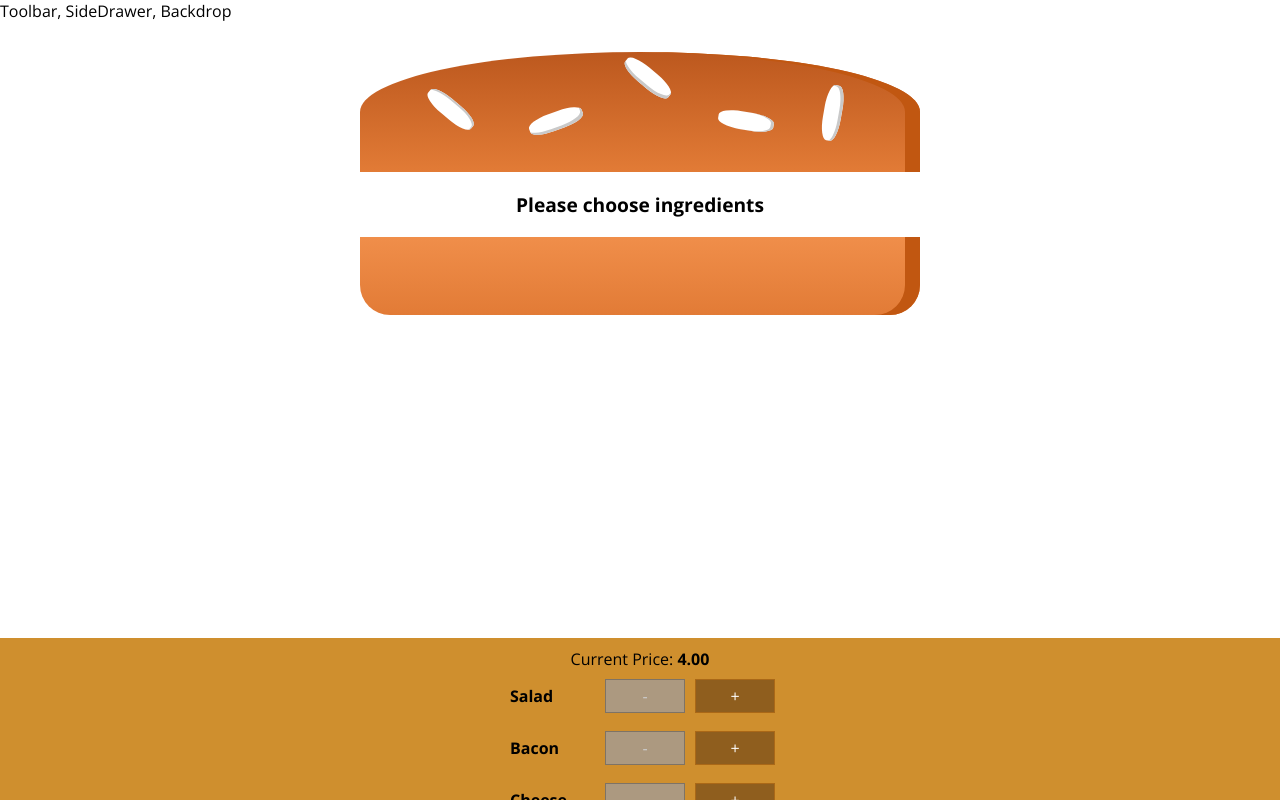
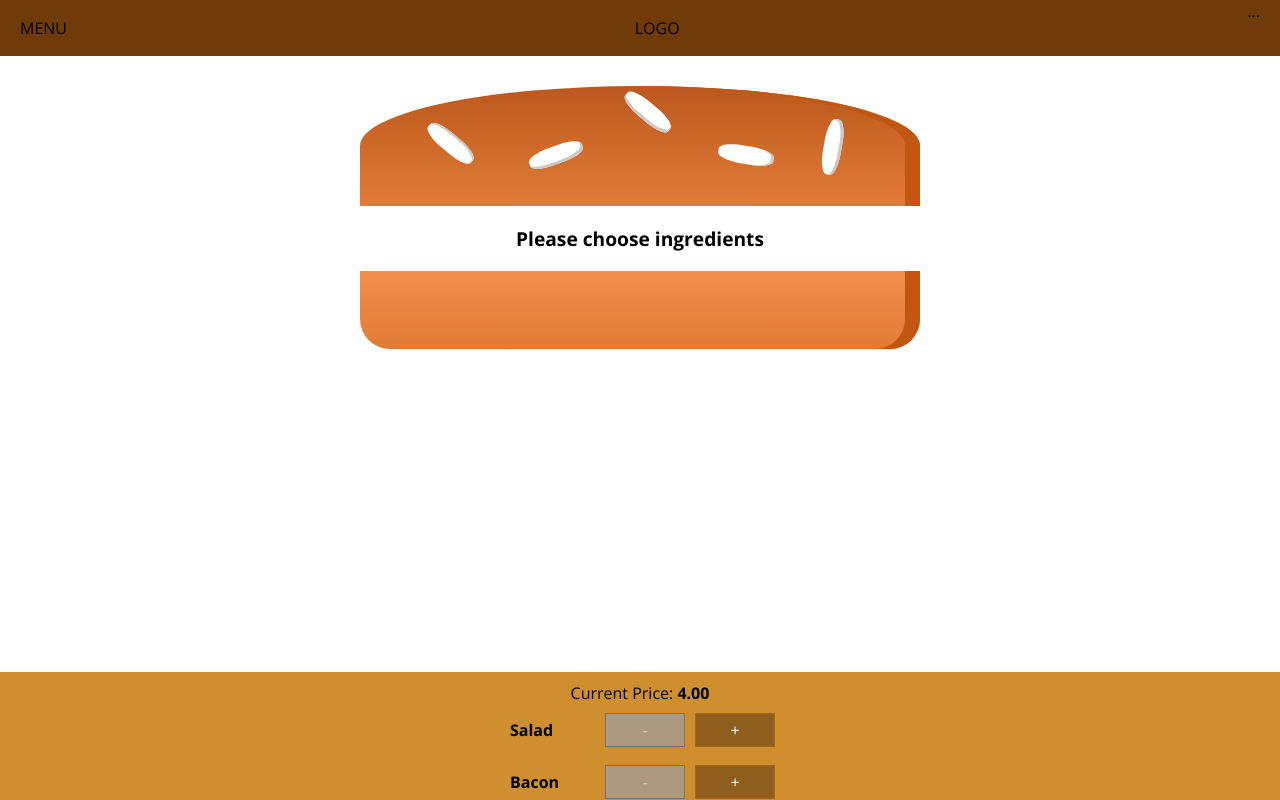
Before and after one commit to Jarkkohei/React-Complete-Guide, a React app: page / in a window 1280 px wide. Shown: the top 800 px of the page. Built offline with nearby package versions, Linux system fonts and the light colour scheme.

Commit message:
Added the toolbar. [127]

```diff
--- a/src/components/Layout/Layout.css
+++ b/src/components/Layout/Layout.css
@@ -1,3 +1,3 @@
 .Content {
-    margin-top: 16px;
+    margin-top: 72px;
 }
--- a/src/components/Layout/Layout.js
+++ b/src/components/Layout/Layout.js
@@ -2,10 +2,11 @@ import React from 'react';
 
 import classes from './Layout.css';
 import Aux from '../../hoc/Auxiliary';
+import Toolbar from './../Navigation/Toolbar/Toolbar';
 
 const layout = ( props ) => (
     <Aux>
-        <div>Toolbar, SideDrawer, Backdrop</div>
+        <Toolbar />
         <main className={classes.Content}>
             {props.children}
         </main>
--- /dev/null
+++ b/src/components/Navigation/Toolbar/Toolbar.css
@@ -0,0 +1,19 @@
+/* Mobile */
+.Toolbar {
+    height: 56px;
+    width: 100%;
+    position: fixed;
+    top: 0;
+    left: 0;
+    background-color: #703B09;
+    display: flex;  /* row */
+    justify-content: space-between;
+    align-items: center;
+    padding: 0 20px;
+    box-sizing: border-box;
+    z-index: 90;    /* Lower than the backdrop */
+}
+
+.Toolbar nav {
+    height: 100%;
+}
--- /dev/null
+++ b/src/components/Navigation/Toolbar/Toolbar.js
@@ -0,0 +1,15 @@
+import React from 'react';
+
+import classes from './Toolbar.css';
+
+const toolbar = (props) => (
+    <header className={classes.Toolbar}>
+        <div>MENU</div>
+        <div>LOGO</div>
+        <nav>
+            ...
+        </nav>
+    </header>
+);
+
+export default toolbar;
```
